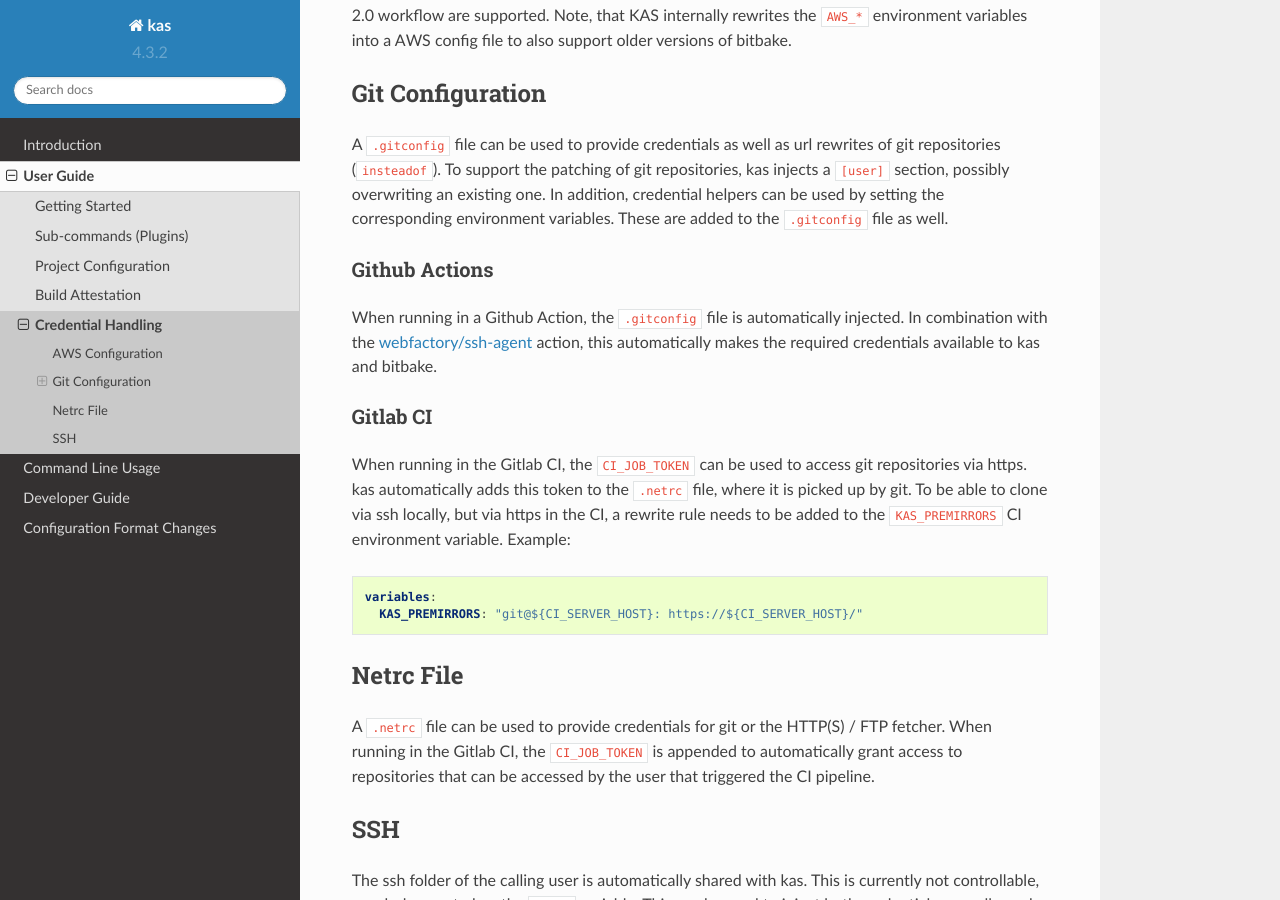
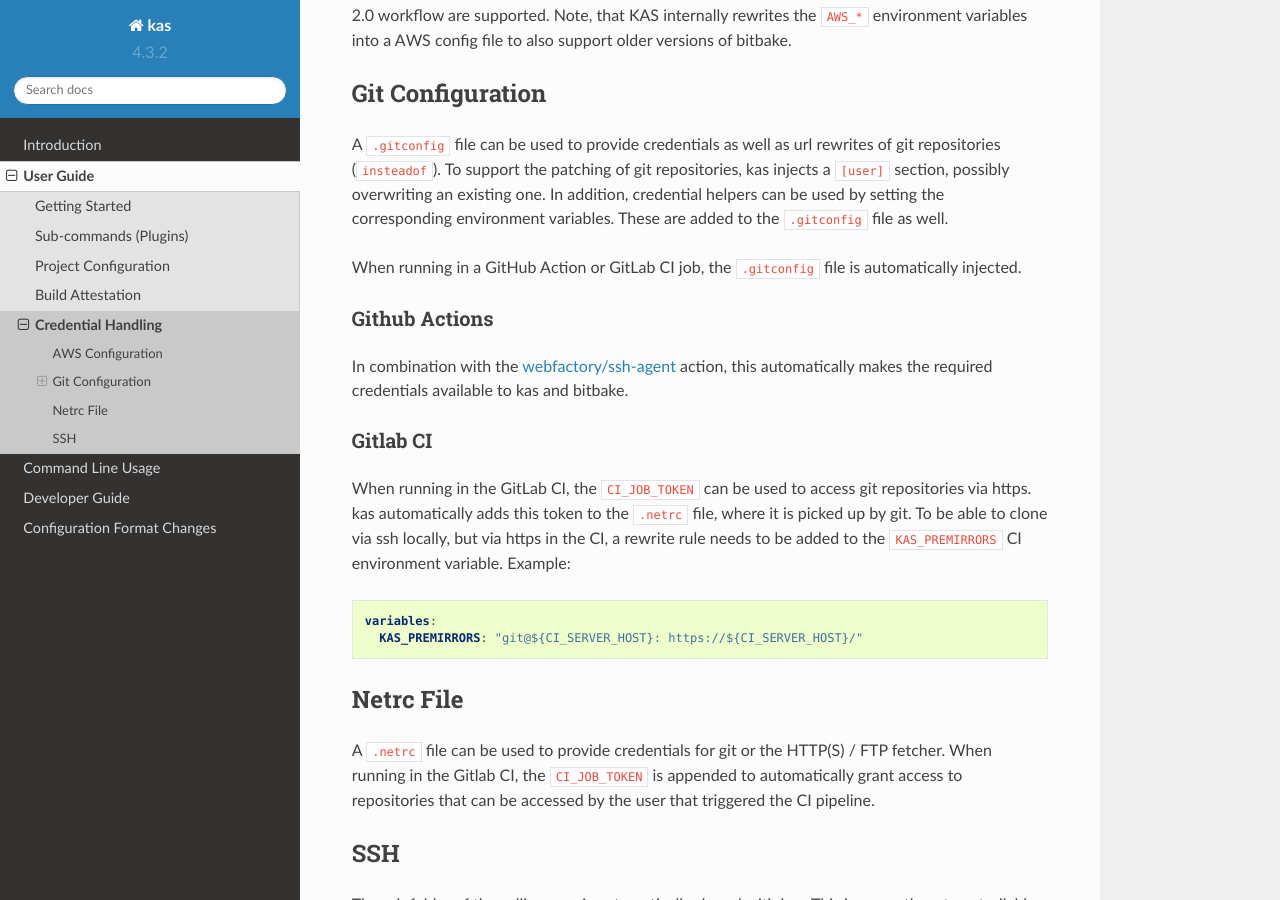
Before and after one commit to siemens/kas, a Sphinx documentation site: the page built from docs/userguide/credentials.rst, in a window 1280 px wide and 900 px high, scrolled down 404 px. Built offline with Sphinx 7.4.7 and the Read the Docs theme 2.0.0, drawn with Linux system fonts in a browser that asks for light colours.

Commit message:
use .gitconfig in well-known CI systems
When running in a Github Action or in Gitlab CI, we automatically
forward the .gitconfig into the kas environment (both for kas repo
cloning, as well as for bitbake). By that, we keep the same semantics
both for Github Actions, as well as for the Gitlab CI.

Signed-off-by: Felix Moessbauer <felix.moessbauer@siemens.com>
Tested-by: Frieder Schrempf <frieder.schrempf@kontron.de>
Reviewed-by: Frieder Schrempf <frieder.schrempf@kontron.de>
Signed-off-by: Jan Kiszka <jan.kiszka@siemens.com>

```diff
--- a/docs/userguide/credentials.rst
+++ b/docs/userguide/credentials.rst
@@ -34,11 +34,13 @@ an existing one. In addition, credential helpers can be used by
 setting the corresponding environment variables. These are added to the
 ``.gitconfig`` file as well.
 
+When running in a GitHub Action or GitLab CI job, the ``.gitconfig`` file
+is automatically injected.
+
 Github Actions
 ~~~~~~~~~~~~~~
 
-When running in a Github Action, the ``.gitconfig`` file is automatically
-injected. In combination with the
+In combination with the
 `webfactory/ssh-agent <https://github.com/webfactory/ssh-agent>`_ action,
 this automatically makes the required credentials available to kas and
 bitbake.
@@ -46,7 +48,7 @@ bitbake.
 Gitlab CI
 ~~~~~~~~~
 
-When running in the Gitlab CI, the ``CI_JOB_TOKEN`` can be used to access
+When running in the GitLab CI, the ``CI_JOB_TOKEN`` can be used to access
 git repositories via https. kas automatically adds this token to the
 ``.netrc`` file, where it is picked up by git. To be able to clone via ssh
 locally, but via https in the CI, a rewrite rule needs to be added to the
```
Also changed, not shown: docs/command-line/environment-variables.inc (+4 -3 lines), 1 other file.
